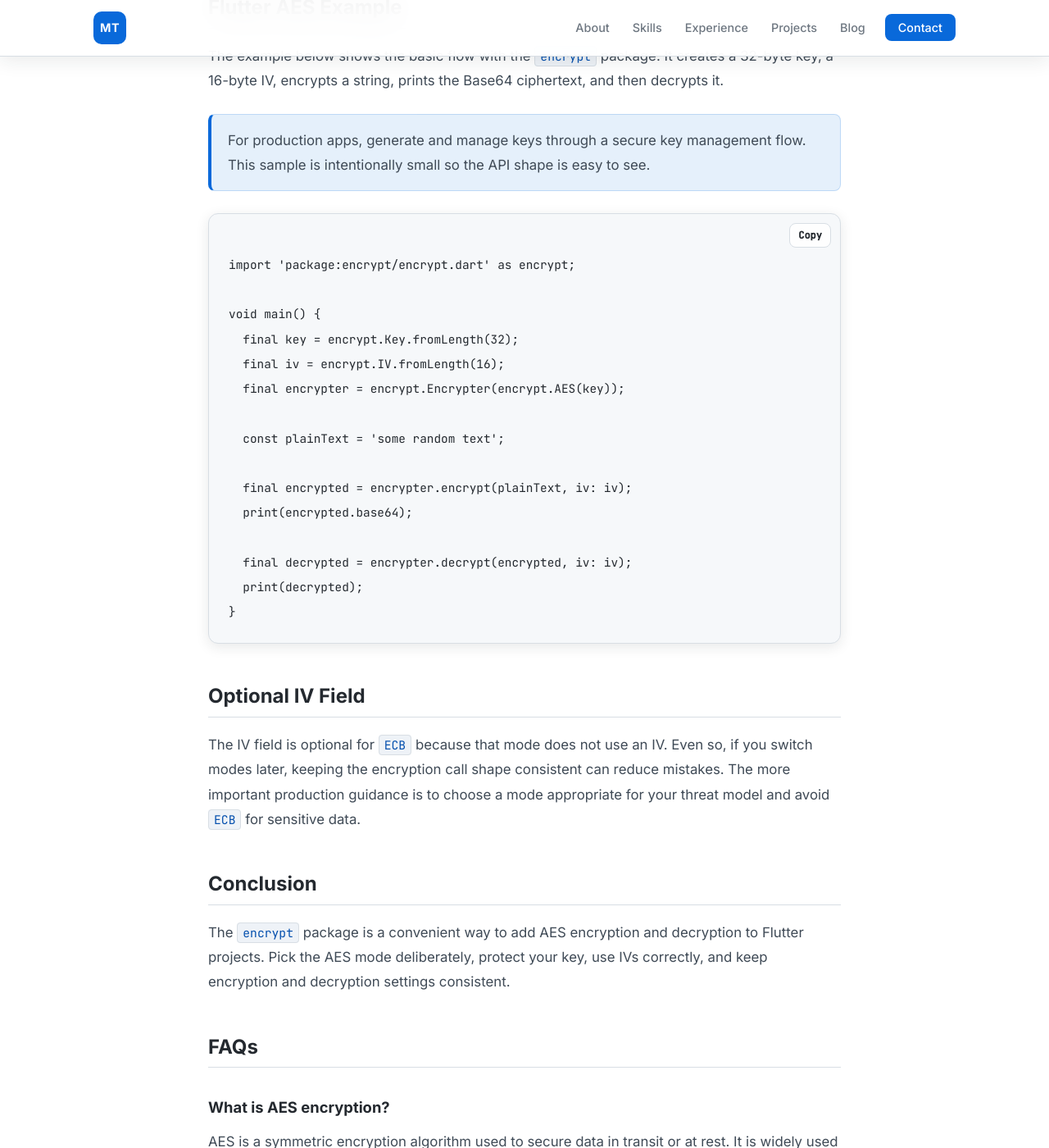
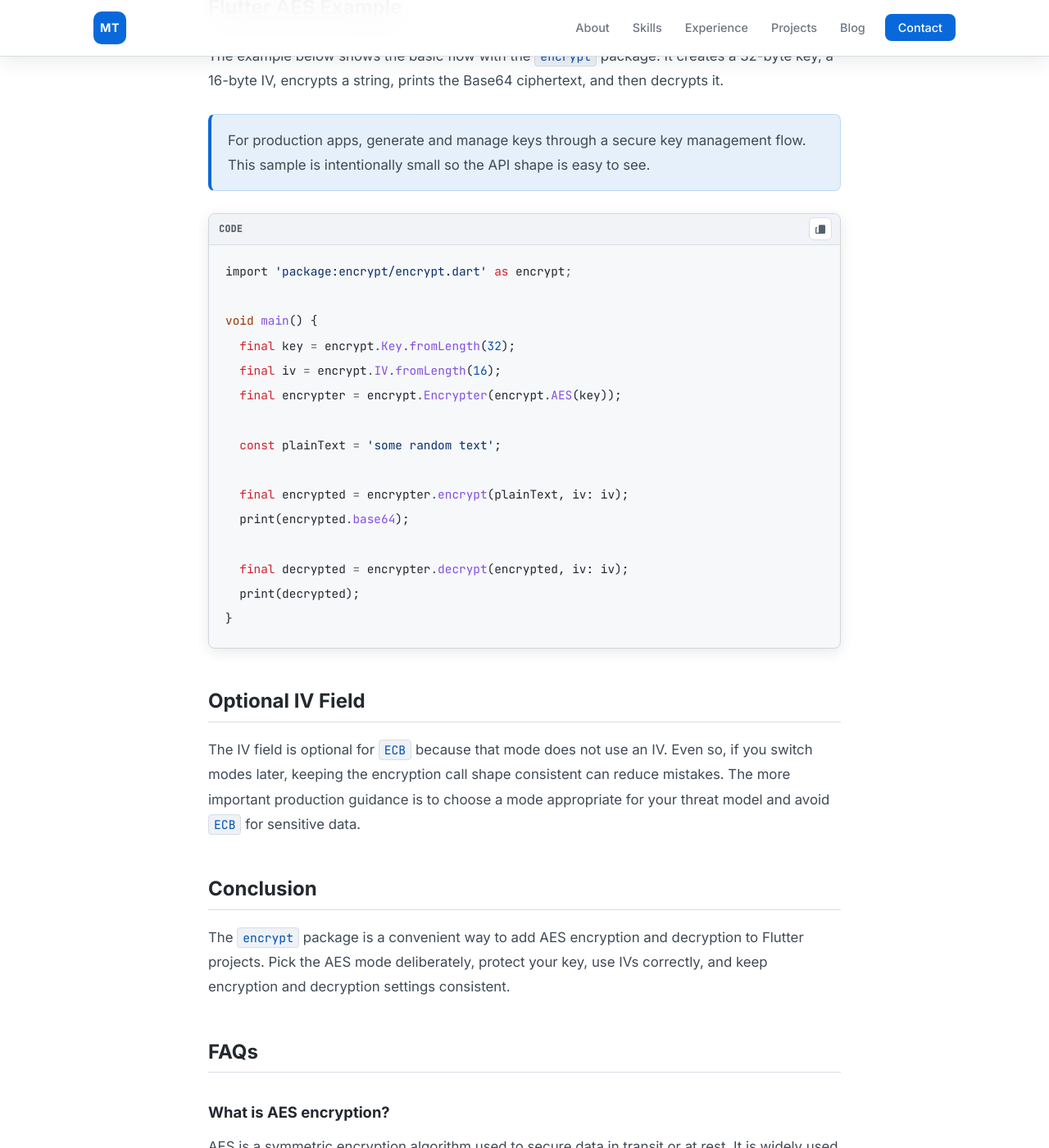
Before and after one commit to Mangesh20/mangesh20.github.io, a Jekyll site: the page built from _posts/2023-04-30-AES-Encryption-and-Decryption-in-Flutter.markdown, in a window 1280 px wide and 1400 px high, scrolled down 1840 px. Shown: the whole window at 82% size. Built offline with Jekyll 4.4.1, drawn with Linux system fonts in a browser that asks for light colours.

Commit message:
Polish blog code blocks with toolbar copy icon

```diff
--- a/_layouts/default.html
+++ b/_layouts/default.html
@@ -87,26 +87,43 @@
 
       block.classList.add('code-block');
       pre.setAttribute('tabindex', '0');
+      const languageClass = Array.from(code.classList).find((c) => c.startsWith('language-'));
+      const language = (code.dataset.lang || (languageClass ? languageClass.replace('language-', '') : 'code')).toUpperCase();
+
+      const toolbar = document.createElement('div');
+      toolbar.className = 'code-toolbar';
+
+      const lang = document.createElement('span');
+      lang.className = 'code-lang';
+      lang.textContent = language;
+      toolbar.appendChild(lang);
 
       const button = document.createElement('button');
       button.type = 'button';
       button.className = 'copy-code-button';
-      button.textContent = 'Copy';
+      button.innerHTML = '<svg viewBox="0 0 24 24" aria-hidden="true"><path d="M9 7a2 2 0 0 1 2-2h8a2 2 0 0 1 2 2v12a2 2 0 0 1-2 2h-8a2 2 0 0 1-2-2V7zm-6 4a2 2 0 0 1 2-2h1v2H5v8h8v1a2 2 0 0 0 .15.76A2 2 0 0 1 12 21H5a2 2 0 0 1-2-2v-8z"/></svg>';
       button.setAttribute('aria-label', 'Copy code snippet');
-      block.appendChild(button);
+      button.setAttribute('title', 'Copy');
+      toolbar.appendChild(button);
+
+      block.insertBefore(toolbar, pre);
 
       button.addEventListener('click', async () => {
         const text = code.innerText;
         try {
           await navigator.clipboard.writeText(text);
-          button.textContent = 'Copied';
+          button.setAttribute('title', 'Copied');
+          button.setAttribute('aria-label', 'Copied');
+          button.innerHTML = '<svg viewBox="0 0 24 24" aria-hidden="true"><path d="M20.3 6.7a1 1 0 0 1 0 1.4l-9 9a1 1 0 0 1-1.4 0l-4.2-4.2a1 1 0 0 1 1.4-1.4l3.5 3.5 8.3-8.3a1 1 0 0 1 1.4 0z"/></svg>';
           button.classList.add('copied');
           window.setTimeout(() => {
-            button.textContent = 'Copy';
             button.classList.remove('copied');
+            button.setAttribute('title', 'Copy');
+            button.setAttribute('aria-label', 'Copy code snippet');
+            button.innerHTML = '<svg viewBox="0 0 24 24" aria-hidden="true"><path d="M9 7a2 2 0 0 1 2-2h8a2 2 0 0 1 2 2v12a2 2 0 0 1-2 2h-8a2 2 0 0 1-2-2V7zm-6 4a2 2 0 0 1 2-2h1v2H5v8h8v1a2 2 0 0 0 .15.76A2 2 0 0 1 12 21H5a2 2 0 0 1-2-2v-8z"/></svg>';
           }, 1800);
         } catch (error) {
-          button.textContent = 'Select';
+          button.setAttribute('title', 'Select and copy');
           pre.focus();
         }
       });
--- a/_sass/main.scss
+++ b/_sass/main.scss
@@ -926,18 +926,38 @@ footer {
 .post-body .code-block {
   position: relative;
   margin: 0 0 1.8em;
+  border: 1px solid #d0d7de;
+  border-radius: var(--radius-sm);
+  overflow: hidden;
+  background: #f6f8fa;
+  box-shadow: var(--shadow-card);
 }
 .post-body figure.highlight {
   background: none;
 }
+.post-body .code-toolbar {
+  display: flex;
+  align-items: center;
+  justify-content: space-between;
+  height: 38px;
+  padding: 0 10px 0 12px;
+  border-bottom: 1px solid #d8dee4;
+  background: #f1f3f6;
+}
+.post-body .code-lang {
+  font-family: var(--mono);
+  font-size: 0.72rem;
+  font-weight: 600;
+  letter-spacing: 0.03em;
+  color: #57606a;
+}
 .post-body pre {
-  background: #f6f8fa;
-  border: 1px solid var(--border);
-  border-radius: var(--radius);
-  padding: 48px 24px 22px;
+  background: transparent;
+  border: none;
+  border-radius: 0;
+  padding: 18px 20px 20px;
   overflow-x: auto;
   margin: 0;
-  box-shadow: var(--shadow-card);
   outline: none;
 }
 .post-body pre code {
@@ -950,27 +970,48 @@ footer {
   white-space: pre;
 }
 .copy-code-button {
-  position: absolute;
-  top: 12px;
-  right: 12px;
-  z-index: 2;
+  width: 28px;
+  height: 28px;
   border: 1px solid var(--border);
-  border-radius: var(--radius-sm);
-  background: rgba(255, 255, 255, 0.88);
-  color: var(--text);
-  font-family: var(--mono);
-  font-size: 0.75rem;
-  font-weight: 600;
-  padding: 6px 10px;
+  border-radius: 6px;
+  background: #ffffff;
+  color: #57606a;
+  padding: 0;
   cursor: pointer;
   transition: all var(--transition);
+  display: inline-flex;
+  align-items: center;
+  justify-content: center;
+}
+.copy-code-button svg {
+  width: 16px;
+  height: 16px;
+  fill: currentColor;
 }
 .copy-code-button:hover,
 .copy-code-button.copied {
-  border-color: var(--accent);
-  color: var(--accent);
-  background: #ffffff;
+  border-color: #0969da;
+  color: #0969da;
+  background: #f0f7ff;
 }
+.copy-code-button:active { transform: translateY(1px); }
+
+/* Rouge token colors (StackOverflow/GitHub-like light palette) */
+.post-body .highlight .c { color: #6e7781; font-style: italic; } /* Comment */
+.post-body .highlight .k { color: #cf222e; } /* Keyword */
+.post-body .highlight .kd { color: #cf222e; }
+.post-body .highlight .kt { color: #953800; } /* Type */
+.post-body .highlight .nc { color: #953800; }
+.post-body .highlight .nf { color: #8250df; } /* Function */
+.post-body .highlight .na { color: #8250df; }
+.post-body .highlight .s { color: #0a3069; } /* String */
+.post-body .highlight .s1 { color: #0a3069; }
+.post-body .highlight .s2 { color: #0a3069; }
+.post-body .highlight .mi { color: #0550ae; } /* Number */
+.post-body .highlight .m { color: #0550ae; }
+.post-body .highlight .nb { color: #0550ae; } /* Builtin */
+.post-body .highlight .o { color: #57606a; } /* Operator */
+.post-body .highlight .p { color: #24292f; } /* Punctuation */
 .post-body blockquote {
   border: 1px solid rgba(9, 105, 218, 0.18);
   border-left: 4px solid var(--accent);
```
